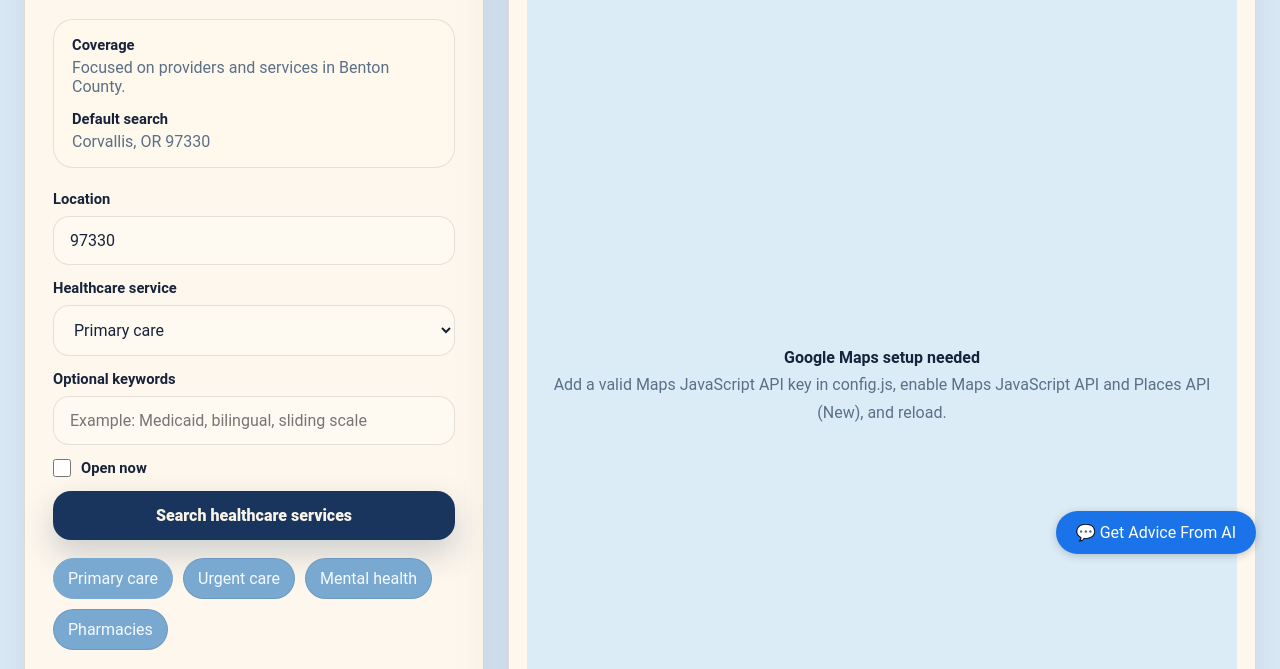
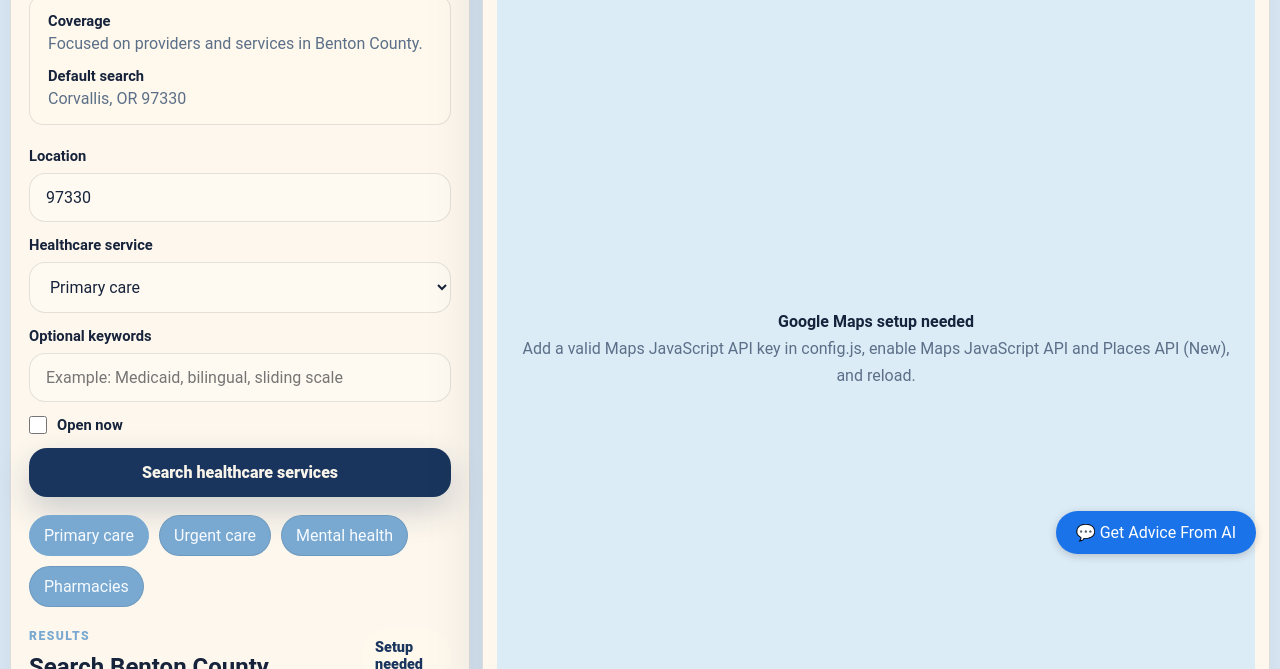
Before and after one commit to LaurenMBell/beaverhacks, a plain HTML site: page index.html in a window 1280 px wide. Shown: the part 222-891 px from the top of the page. Drawn offline with Linux system fonts and the light colour scheme.

Commit message:
tighter panel padding + less rounded edges

```diff
--- a/styles.css
+++ b/styles.css
@@ -11,9 +11,9 @@
   --accent-soft: rgba(159, 199, 229, 0.2);
   --warm: #fff8ec;
   --shadow: 0 24px 60px rgba(22, 35, 59, 0.12);
-  --radius-xl: 28px;
-  --radius-lg: 20px;
-  --radius-md: 14px;
+  --radius-xl: 20px;
+  --radius-lg: 14px;
+  --radius-md: 10px;
 }
 
 * {
@@ -36,8 +36,8 @@
 .shell {
   display: grid;
   grid-template-columns: minmax(360px, 460px) 1fr;
-  gap: 24px;
-  padding: 24px;
+  gap: 12px;
+  padding: 10px;
 }
 
 .sidebar,
@@ -50,7 +50,7 @@
 }
 
 .sidebar {
-  padding: 28px;
+  padding: 18px;
 }
 
 .eyebrow,
@@ -295,13 +295,13 @@
 }
 
 .map-header {
-  padding: 24px 24px 0;
+  padding: 18px 18px 0;
 }
 
 .map {
   min-height: 560px;
-  margin: 18px;
-  border-radius: 24px;
+  margin: 14px;
+  border-radius: 18px;
   overflow: hidden;
   background: #dcecf7;
 }
@@ -336,8 +336,8 @@
 
 @media (max-width: 680px) {
   .shell {
-    padding: 14px;
-    gap: 14px;
+    padding: 10px;
+    gap: 10px;
   }
 
   .sidebar,
```
